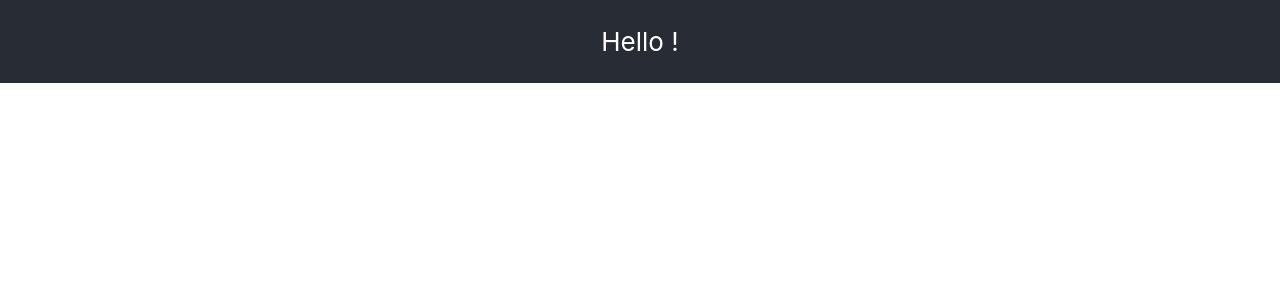
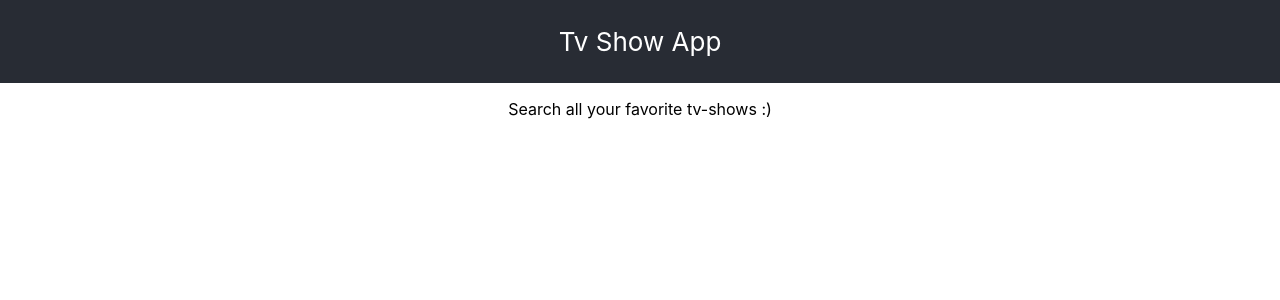
Before and after one commit to S-Lauren/tvshows, a React (Create React App) app: page / in a window 1280 px wide. Shown: the top 300 px of the page. Built offline with nearby package versions, Linux system fonts and the light colour scheme.

Commit message:
add the first component

```diff
--- a/src/components/App/App.js
+++ b/src/components/App/App.js
@@ -1,12 +1,14 @@
 import React from 'react';
 import './App.css';
+import FirstComponent from '../FirstComponent';
 
 function App() {
   return (
     <div className="App">
       <header className="App-header">
-        <p> Hello !</p>
+        <p> Tv Show App </p>
       </header>
+      <FirstComponent message= "Search all your favorite tv-shows :)" />
     </div>
   );
 }
--- /dev/null
+++ b/src/components/FirstComponent/index.js
@@ -0,0 +1,11 @@
+import React from 'react';
+
+const FirstComponent = (props) => {
+
+    return(
+        <p> {props.message}</p>
+    )
+
+}
+
+export default FirstComponent;
```
